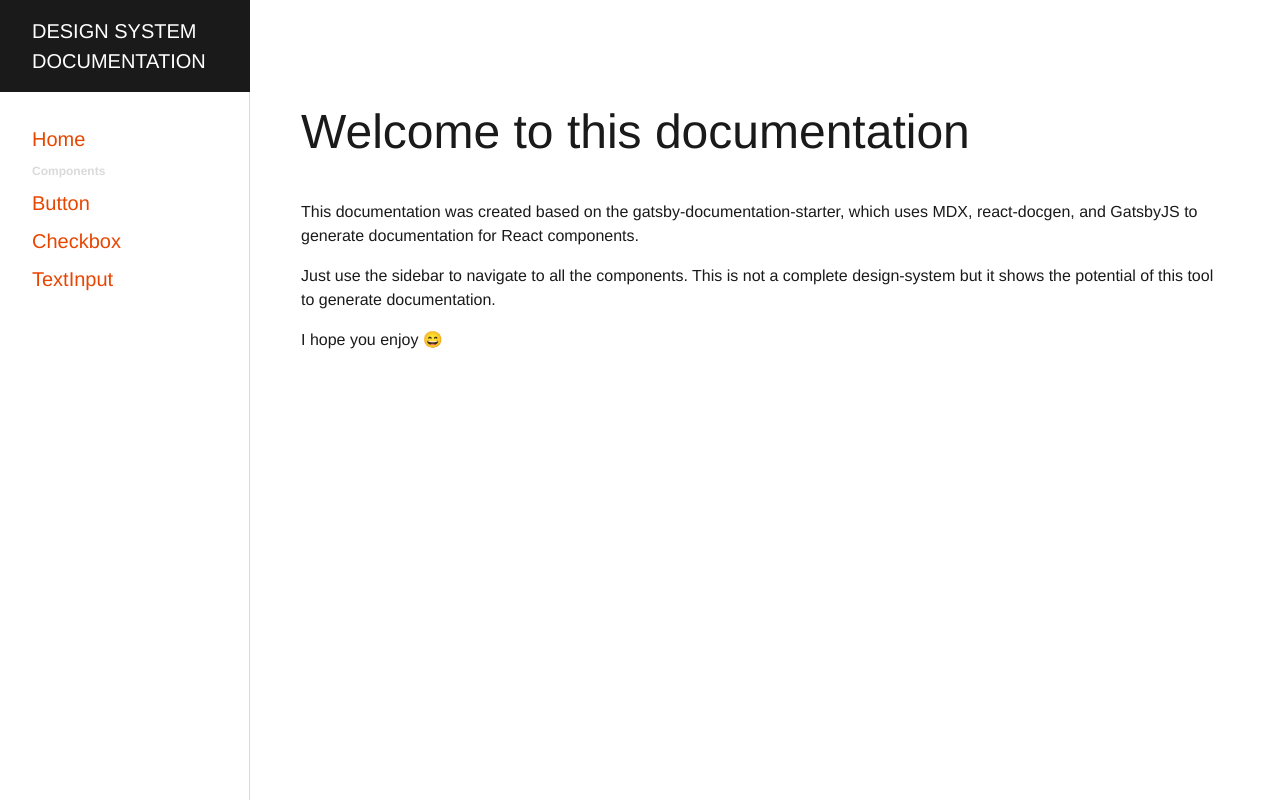
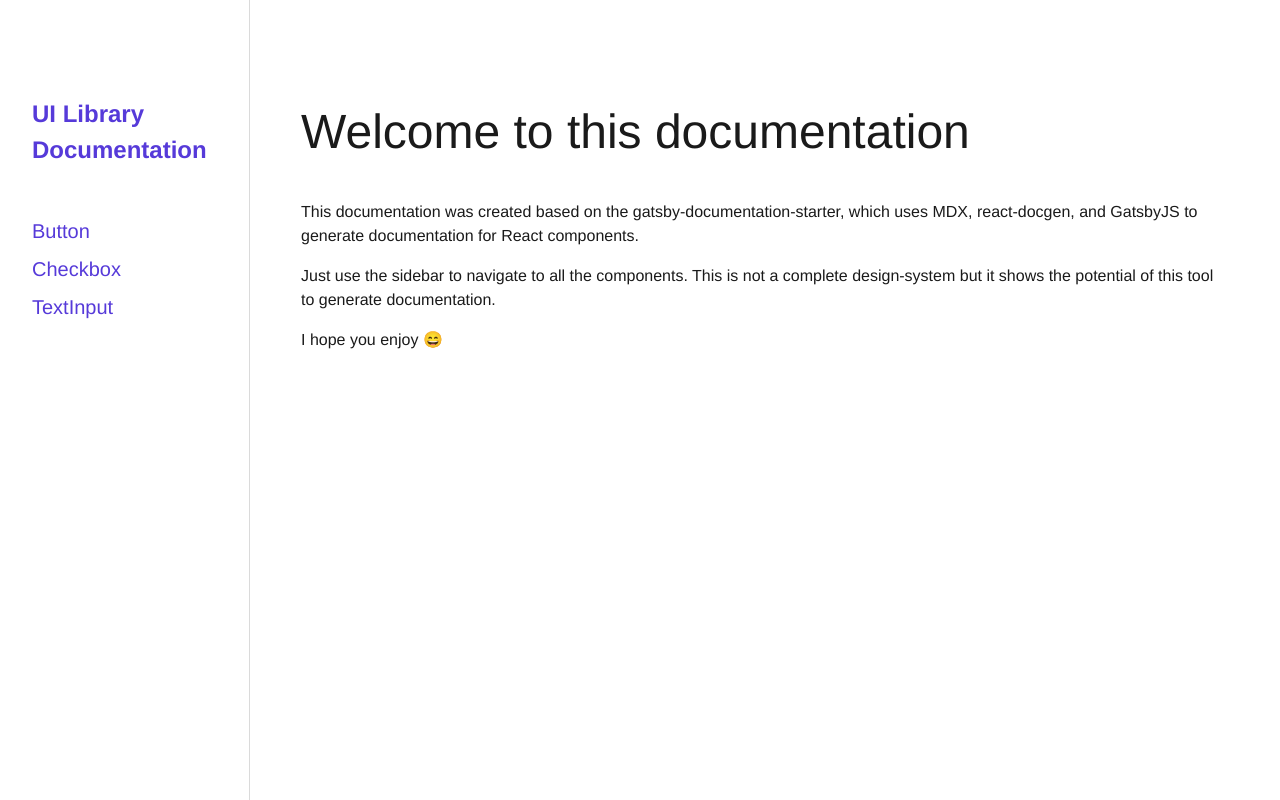
Before and after one commit to gui-santos/design-system, a Gatsby site: page / in a window 1280 px wide. Built offline with nearby package versions, Linux system fonts and the light colour scheme; Gatsby itself is replaced by a stand-in of ours; some packages are replaced by stand-ins of ours.

Commit message:
fix: small style adjustments

```diff
--- a/design-system/_constants.js
+++ b/design-system/_constants.js
@@ -1,7 +1,7 @@
 export const colors = {
-  primary: '#e84600',
-  primaryHover: '#ff6e30',
-  secondaryHover: '#ffe4d8',
+  primary: '#563ad9',
+  primaryHover: '#5a61e1',
+  secondaryHover: '#e8e3ff',
   gray: '#887575',
   shadow: 'rgba(0, 0, 0, 0.35)',
 };
--- a/gatsby-config.js
+++ b/gatsby-config.js
@@ -1,15 +1,15 @@
 module.exports = {
   siteMetadata: {
-    title: 'Design System Documentation',
+    title: 'UI Library Documentation',
     description: 'A basic documentation for the design system using Gatsby',
-    sidebar: {
-      pages: [
-        {
-          slug: '/',
-          title: 'Home',
-        },
-      ],
-    },
+    // sidebar: {
+    //   pages: [
+    //     {
+    //       slug: '/',
+    //       title: 'Home',
+    //     },
+    //   ],
+    // },
   },
   plugins: [
     'gatsby-plugin-react-helmet',
--- a/src/components/header.js
+++ /dev/null
@@ -1,39 +0,0 @@
-import React from 'react';
-import PropTypes from 'prop-types';
-import styled from 'styled-components';
-import { Link } from 'gatsby';
-
-const Wrapper = styled.header`
-  width: 100%;
-  background-color: #1a1a1a;
-  padding: 1rem 2rem;
-  font-size: 1.25rem;
-  font-weight: lighter;
-  text-transform: uppercase;
-`;
-
-function Header({ siteTitle }) {
-  return (
-    <Wrapper>
-      <Link
-        to="/"
-        style={{
-          color: 'white',
-          textDecoration: 'none',
-        }}
-      >
-        {siteTitle}
-      </Link>
-    </Wrapper>
-  );
-}
-
-Header.propTypes = {
-  siteTitle: PropTypes.string,
-};
-
-Header.defaultProps = {
-  siteTitle: '',
-};
-
-export default Header;
--- a/src/components/layout.js
+++ b/src/components/layout.js
@@ -11,12 +11,6 @@ const layoutQuery = graphql`
     site {
       siteMetadata {
         title
-        sidebar {
-          pages {
-            slug
-            title
-          }
-        }
       }
     }
     allMdx {
--- a/src/components/sidebar.js
+++ b/src/components/sidebar.js
@@ -4,7 +4,6 @@ import styled from 'styled-components';
 import { Link } from 'gatsby';
 
 import { colors } from '../../design-system/_constants';
-import Header from './header';
 
 const Wrapper = styled.div`
   display: flex;
@@ -12,10 +11,20 @@ const Wrapper = styled.div`
   width: 250px;
 `;
 
+const HomeLink = styled.div`
+  padding-top: 6rem;
+  margin-bottom: 3rem;
+
+  & .homeLink {
+    font-size: 1.5rem;
+    font-weight: bold;
+  }
+`;
+
 const Nav = styled.nav`
   background-color: #fff;
   border-right: 1px solid #dadada;
-  padding: 2rem;
+  padding: 0 2rem;
   height: 100%;
 
   & a {
@@ -29,7 +38,7 @@ const Nav = styled.nav`
     color: ${colors.primaryHover};
   }
   & strong {
-    display: block;
+    display: inline-block;
     font-size: 0.75rem;
     color: #dadada;
     margin-bottom: 0.5rem;
@@ -39,15 +48,13 @@ const Nav = styled.nav`
 function Sidebar({ components, siteMetadata }) {
   return (
     <Wrapper>
-      <Header siteTitle={siteMetadata.title} />
       <Nav>
-        {siteMetadata.sidebar.pages.map((sidebarPage, idx) => (
-          <div key={idx}>
-            <Link to={sidebarPage.slug}>{sidebarPage.title}</Link>
-          </div>
-        ))}
+        <HomeLink>
+          <Link className="homeLink" to="/">
+            {siteMetadata.title}
+          </Link>
+        </HomeLink>
 
-        <strong>Components</strong>
         {components.map(({ node: { id, frontmatter } }) => (
           <div key={id}>
             <Link
--- a/src/pages/index.js
+++ b/src/pages/index.js
@@ -18,7 +18,12 @@ function IndexPage() {
         complete design-system but it shows the potential of this tool to
         generate documentation.
       </p>
-      <p>I hope you enjoy 😄</p>
+      <p>
+        I hope you enjoy{' '}
+        <span role="img" aria-label="smiley face">
+          😄
+        </span>
+      </p>
     </Layout>
   );
 }
```
